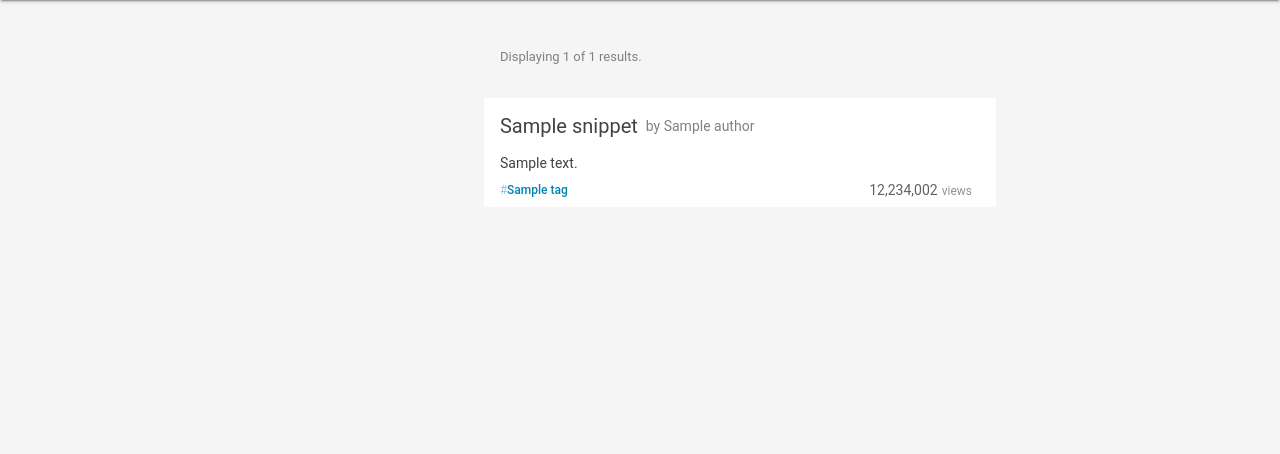
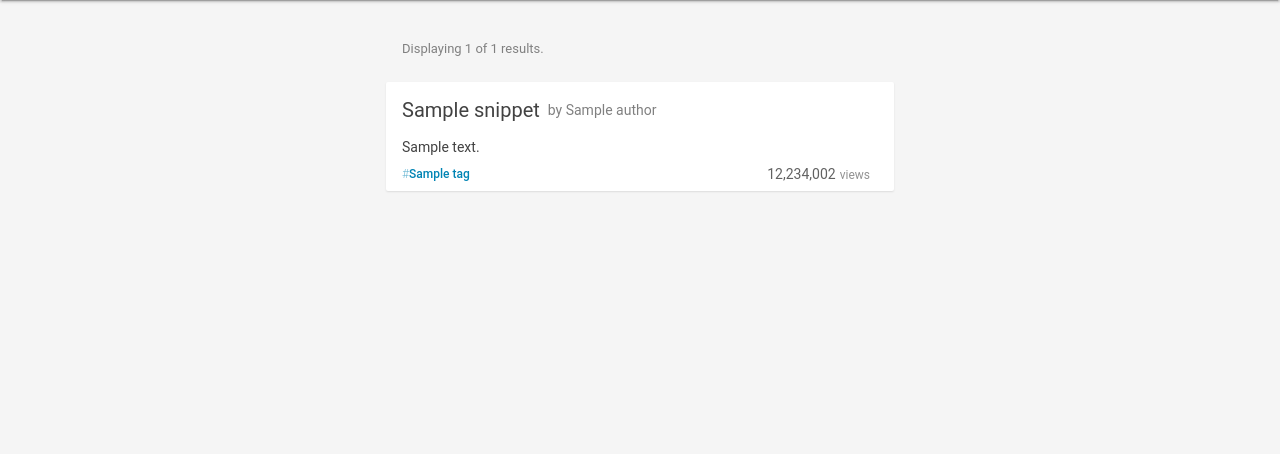
Before and after one commit to chhotaladka/poetrylearner, a Django app: template snippets/templates/snippets/tagged-list.html in a window 1280 px wide. Shown: the part 64-518 px from the top of the page. Run offline with Django 3.2, Linux system fonts and the light colour scheme; the template is opened without the code that fills it: most values are stand-ins (such as "Sample title", 1, 10 or a date in 2020).

Commit message:
template changed

```diff
--- a/poetry/static/mdl/style.css
+++ b/poetry/static/mdl/style.css
@@ -19,12 +19,14 @@ html, body {
     width: 100%;
     margin: 0px auto;
 }
-._layout-sLs .__l,
-._layout-sLs .__c,
-._layout-sLs .__r {
+.layout-sLs .__l,
+.layout-sLs .__c,
+.layout-sLs .__r {
 	padding: 0px;
 }
-._layout-L {
+.layout-L {
+}
+.layout-mL {
 }
 
 .mdl-poetry .table--large .mdl-data-table {
@@ -130,6 +132,7 @@ html, body {
 
 .poetry-card {
 	max-width: 512px;
+	margin: 0px auto;
 }
 .poetry-card .mdl-card__title {
   /*height: 176px;*/
@@ -139,24 +142,25 @@ height: 128px;
 .poetry-card .mdl-card__title-text {
 	font-size: 32px;
 }
-.poetry-card--small {
+
+.poetry-card--md {
 	min-height: auto;
 	max-width: 512px;
-	/*border: 1px solid rgba(0, 0, 0, 0.1);*/
+	margin: 0px auto;
 }
-.poetry-card--small .mdl-card__supporting-text {
+.poetry-card--md .mdl-card__supporting-text {
 	padding: 0px 16px;
 	font-size: 14px;
 	white-space: pre-line;
 }
-.poetry-card--small .mdl-card__title {
+.poetry-card--md .mdl-card__title {
 	flex-wrap: wrap;
 }
-.poetry-card--small .mdl-card__title-text {
+.poetry-card--md .mdl-card__title-text {
 	font-size: 20px;
 	font-weight: 400;
 }
-.poetry-card--small .mdl-card__title-text:hover a {
+.poetry-card--md .mdl-card__title-text:hover a {
 	color: #74A0B5;
 
 }
--- /dev/null
+++ b/snippets/templates/snippets/include/snippet-card-md.html
@@ -0,0 +1,36 @@
+{% comment %}
+	Info:       Snippet card with short details
+	Requires:   css and js of static/mdl/*
+	Note:       xxx
+{% endcomment %}
+{% load humanize %}
+
+<div class="mdl-card poetry-card--md bS-1 wFull">
+	<div class="mdl-card__title mdl-color-text--grey-800">
+		<h2 class="mdl-card__title-text mR-8">
+			<a href="{{snippet.get_absolute_url}}" title="View full article">{{ snippet.get_title }}</a>
+		</h2>
+		<span class="mdl-card__subtitle-text">by
+			<a title="View the author {{snippet.author.name}}" href="{{ snippet.author.get_absolute_url }}">
+				<span>{{ snippet.author.get_display_name }}</span>
+			</a>
+		</span>
+	</div>
+	<div class="mdl-card__supporting-text mdl-color-text--grey-800">{{ snippet.get_description }}
+	</div>
+	<div class="meta-pannel mdl-card__actions">
+		<div class="textsize--12px">
+			{% for tag in snippet.get_tags_slugs %}
+ 			<a class="hashtag pretty-link" href="{% url 'snippets:tagged-list' slug=tag %}">
+ 				<s>#</s><b>{{ tag }}</b>
+			</a>
+			{% endfor %}
+		</div>
+		<div class="mdl-layout-spacer"></div>
+		<div class="meta">
+			<span class="meta-val--bignum">12,234,002</span>
+            <span class="meta-name">views</span>
+            <!--<span class="visuallyhidden">views</span>-->
+		</div>
+	</div>
+</div>
--- a/snippets/templates/snippets/include/snippet-list-card.html
+++ b/snippets/templates/snippets/include/snippet-list-card.html
@@ -15,41 +15,12 @@
 		</div>
 		{% endif %}
 	</div>
-
-			{% for s in snippets %}
-			<div class="mdl-card poetry-card--small mdl-cell mdl-cell--12-col">
-				<div class="mdl-card__title mdl-color-text--grey-800">
-					<h2 class="mdl-card__title-text mR-8">
-						<a href="{{s.get_absolute_url}}" title="View full article">{{ s.get_title }}</a>
-					</h2>
-					<span class="mdl-card__subtitle-text">by
-						<a title="View the author {{s.author.name}}" href="{{ s.author.get_absolute_url }}">
-							<span>{{ s.author.get_display_name }}</span>
-						</a>
-					</span>
-				</div>
-				<div class="mdl-card__supporting-text mdl-color-text--grey-800">{{ s.get_description }}
-				</div>
-				<div class="meta-pannel mdl-card__actions">
-					<div class="textsize--12px">
-						{% for tag in s.get_tags_slugs %}
-			 			<a class="hashtag pretty-link" href="{% url 'snippets:tagged-list' slug=tag %}">
-			 				<s>#</s><b>{{ tag }}</b>
-						</a>
-						{% endfor %}
-	    			</div>
-	    			<div class="mdl-layout-spacer"></div>
-					<div class="meta">
-						<span class="meta-val--bignum">12,234,002</span>
-		                <span class="meta-name">views</span>
-		                <!--<span class="visuallyhidden">views</span>-->
-					</div>
-				</div>
-
+	{% for snippet in snippets %}
+	<div class="mdl-cell mdl-cell--12-col">
+	{% include "snippets/include/snippet-card-md.html" with snippet=snippet %}
 	</div>
 	{% endfor %}
-
-			<div class="mdl-card bC-none mdl-cell mdl-cell--12-col">
+	<div class="bC-none mdl-cell mdl-cell--12-col">
 		{% if snippets.paginator.num_pages > 1 %}
 		<div class="mdl-card__supporting-text pTB-0 mdl-color-text--grey-600">
 			{% include "common/include/pagination.html" with obj_list=snippets getvars=getvars only %}
--- a/snippets/templates/snippets/tagged-list.html
+++ b/snippets/templates/snippets/tagged-list.html
@@ -6,15 +6,15 @@
 
 {% block main %}
 
-<section id="id-section-main" class="p-8">
-	<div class="mdl-poetry__post mdl-grid">
-		<div class="mdl-cell mdl-cell--4-col mdl-cell--top mdl-grid">
-		</div>
-
-		<div class="mdl-cell mdl-cell--8-col mdl-grid">
-{% include "snippets/include/snippet-list-card.html" %}
-		</div>
-
+<section id="priSect" class="pT-8 pB-16">
+	<div class="_layout layout-sLs mdl-grid">
+		<section class="__l mdl-cell mdl-cell--3-col mdl-cell--top mdl-grid pA-0">
+		</section>
+		<section class="__c mdl-cell mdl-cell--6-col mdl-cell--8-col-tablet mdl-cell--top pA-0">
+		{% include "snippets/include/snippet-list-card.html" %}
+		</section>
+		<section class="__r mdl-cell mdl-cell--3-col mdl-cell--top mdl-grid pA-0">
+		</section>
 	</div>
 </section>
 
```
Also changed, not shown: snippets/templates/snippets/snippet-list.html (+12 -12 lines), snippets/templates/snippets/view.html (+20 -9 lines). Lines whose indentation alone changed are shown as unchanged.
